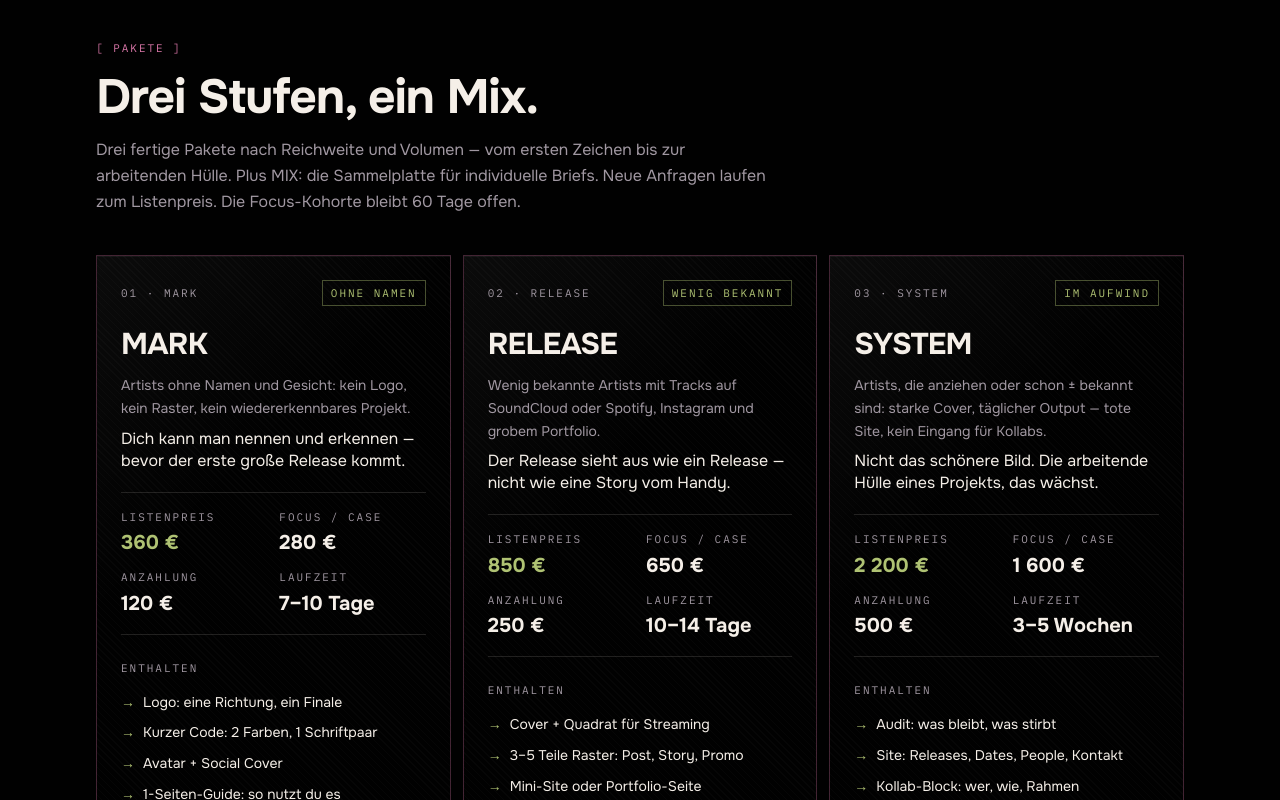
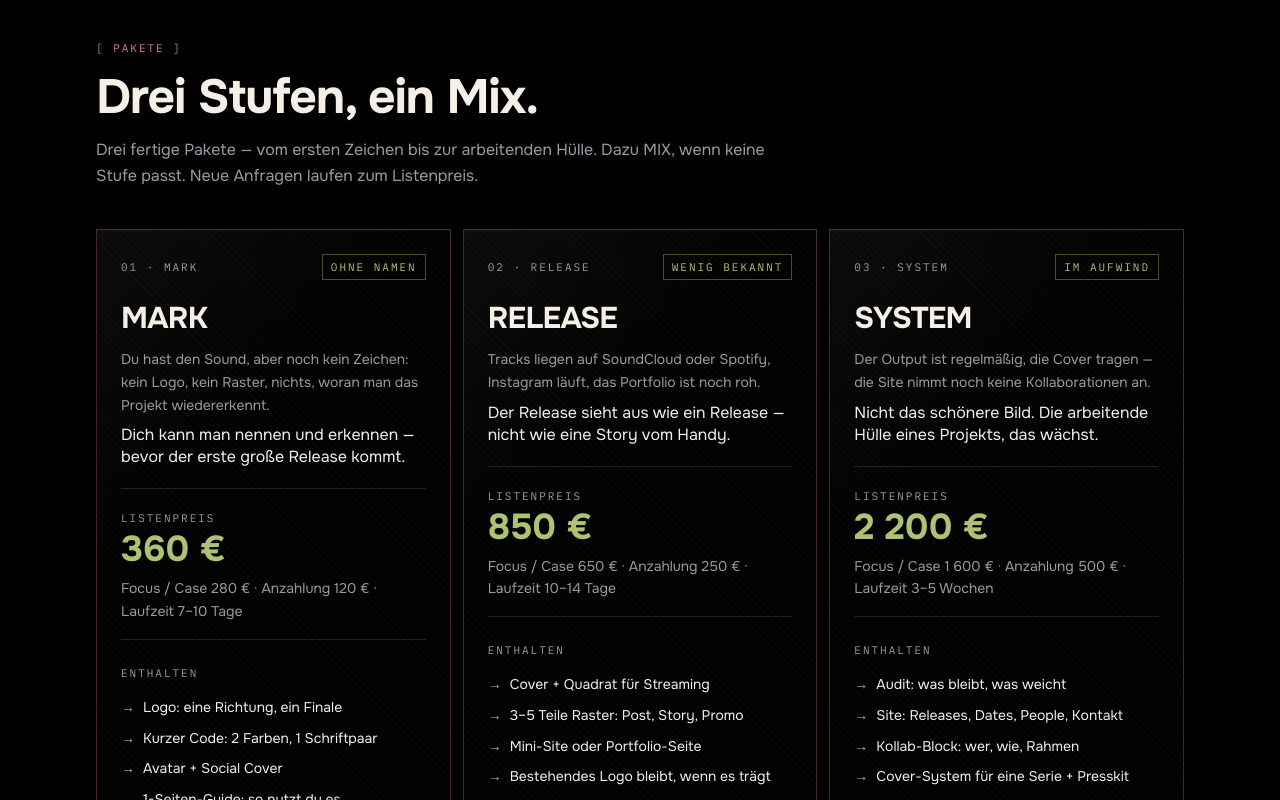
Before and after one commit to imtrtd/bcult, a Next.js app: page / in a window 1280 px wide. Shown: the part 2520-3320 px from the top of the page. Built offline with nearby package versions, Linux system fonts and the light colour scheme.

Commit message:
Soften package copy and make the list price the only anchor.

```diff
--- a/components/packages.tsx
+++ b/components/packages.tsx
@@ -1,5 +1,6 @@
 'use client'
 
+import { PACKAGE_KEY, type PackageCode } from '@/lib/site'
 import { useLocale, type Locale } from './locale-provider'
 import { Reveal } from './reveal'
 import { MixChecklist } from './mix-checklist'
@@ -40,8 +41,8 @@ const copy: Record<
     label: '[ Pakete ]',
     title: 'Drei Stufen, ein Mix.',
     intro:
-      'Drei fertige Pakete nach Reichweite und Volumen — vom ersten Zeichen bis zur arbeitenden Hülle. Plus MIX: die Sammelplatte für individuelle Briefs. Neue Anfragen laufen zum Listenpreis. Die Focus-Kohorte bleibt 60 Tage offen.',
-    note: 'Variante C: Focus-Preis nur gegen Anzahlung und als Case. Dateien nach Restzahlung. Zwei Korrekturrunden inklusive. MIX wird nach Brief kalkuliert — Modul für Modul.',
+      'Drei fertige Pakete — vom ersten Zeichen bis zur arbeitenden Hülle. Dazu MIX, wenn keine Stufe passt. Neue Anfragen laufen zum Listenpreis.',
+    note: 'Focus-Preis nur gegen Anzahlung und wenn das Projekt als Case gezeigt werden darf. Dateien nach der Restzahlung. Zwei Korrekturrunden inklusive. MIX wird nach dem Brief kalkuliert — ohne automatischen Preis.',
     listLabel: 'Listenpreis',
     focusLabel: 'Focus / Case',
     depositLabel: 'Anzahlung',
@@ -55,7 +56,7 @@ const copy: Record<
         code: '01 · MARK',
         name: 'MARK',
         tag: 'Ohne Namen',
-        who: 'Artists ohne Namen und Gesicht: kein Logo, kein Raster, kein wiedererkennbares Projekt.',
+        who: 'Du hast den Sound, aber noch kein Zeichen: kein Logo, kein Raster, nichts, woran man das Projekt wiedererkennt.',
         promise: 'Dich kann man nennen und erkennen — bevor der erste große Release kommt.',
         price: '360 €',
         focus: '280 €',
@@ -72,7 +73,7 @@ const copy: Record<
         code: '02 · RELEASE',
         name: 'RELEASE',
         tag: 'Wenig bekannt',
-        who: 'Wenig bekannte Artists mit Tracks auf SoundCloud oder Spotify, Instagram und grobem Portfolio.',
+        who: 'Tracks liegen auf SoundCloud oder Spotify, Instagram läuft, das Portfolio ist noch roh.',
         promise: 'Der Release sieht aus wie ein Release — nicht wie eine Story vom Handy.',
         price: '850 €',
         focus: '650 €',
@@ -89,14 +90,14 @@ const copy: Record<
         code: '03 · SYSTEM',
         name: 'SYSTEM',
         tag: 'Im Aufwind',
-        who: 'Artists, die anziehen oder schon ± bekannt sind: starke Cover, täglicher Output — tote Site, kein Eingang für Kollabs.',
+        who: 'Der Output ist regelmäßig, die Cover tragen — die Site nimmt noch keine Kollaborationen an.',
         promise: 'Nicht das schönere Bild. Die arbeitende Hülle eines Projekts, das wächst.',
         price: '2 200 €',
         focus: '1 600 €',
         deposit: '500 €',
         time: '3–5 Wochen',
         includes: [
-          'Audit: was bleibt, was stirbt',
+          'Audit: was bleibt, was weicht',
           'Site: Releases, Dates, People, Kontakt',
           'Kollab-Block: wer, wie, Rahmen',
           'Cover-System für eine Serie + Presskit',
@@ -126,8 +127,8 @@ const copy: Record<
     label: '[ Packages ]',
     title: 'Three tiers, one mix.',
     intro:
-      'Three finished packages by reach and volume — from the first mark to a working shell. Plus MIX: the pick-and-mix for custom briefs. New briefs run at list price. The focus cohort stays open for 60 days.',
-    note: 'Option C: focus price only against a deposit and as a case. Files after the balance. Two revision rounds included. MIX is quoted from the brief — module by module.',
+      'Three finished packages — from the first mark to a working shell. MIX if no tier fits. New briefs run at list price.',
+    note: 'The focus price applies only with a deposit and if the project may be shown as a case. Files after the balance. Two revision rounds included. MIX is quoted from the brief — there is no automatic price.',
     listLabel: 'List price',
     focusLabel: 'Focus / case',
     depositLabel: 'Deposit',
@@ -141,52 +142,37 @@ const copy: Record<
         code: '01 · MARK',
         name: 'MARK',
         tag: 'No name yet',
-        who: 'Artists without a name or face: no logo, no grid, nothing people can recognise.',
+        who: 'You have the sound, but not yet a mark: no logo, no grid, nothing people can recognise.',
         promise: 'You can be named and recognised — before the first big release.',
         price: '360 €',
         focus: '280 €',
         deposit: '120 €',
         time: '7–10 days',
-        includes: [
-          'Logo: one direction, one final',
-          'Short code: 2 colours, 1 type pair',
-          'Avatar + social cover',
-          'One-page guide: how to use it',
-        ],
+        includes: ['Logo: one direction, one final', 'Short code: 2 colours, 1 type pair', 'Avatar + social cover', 'One-page guide: how to use it'],
       },
       {
         code: '02 · RELEASE',
         name: 'RELEASE',
         tag: 'Little-known',
-        who: 'Lesser-known artists with tracks on SoundCloud or Spotify, Instagram, and a rough portfolio.',
+        who: 'Tracks are on SoundCloud or Spotify, Instagram is running, the portfolio is still rough.',
         promise: 'The release looks like a release — not a phone story.',
         price: '850 €',
         focus: '650 €',
         deposit: '250 €',
         time: '10–14 days',
-        includes: [
-          'Cover + streaming square',
-          '3–5 grid pieces: post, story, promo',
-          'Mini-site or portfolio page',
-          'Existing logo stays if it still holds',
-        ],
+        includes: ['Cover + streaming square', '3–5 grid pieces: post, story, promo', 'Mini-site or portfolio page', 'Existing logo stays if it still holds'],
       },
       {
         code: '03 · SYSTEM',
         name: 'SYSTEM',
         tag: 'Rising / known',
-        who: 'Artists gaining traction or already ± known: strong covers, daily output — dead site, no door for collabs.',
+        who: 'Output is regular and the covers hold — the site still has no door for collaborations.',
         promise: 'Not a prettier image. A working shell for a project that is growing.',
         price: '2 200 €',
         focus: '1 600 €',
         deposit: '500 €',
         time: '3–5 weeks',
-        includes: [
-          'Audit: what stays, what dies',
-          'Site: releases, dates, people, contact',
-          'Collab block: who, how, frame',
-          'Cover system for a series + press kit',
-        ],
+        includes: ['Audit: what stays, what steps back', 'Site: releases, dates, people, contact', 'Collab block: who, how, frame', 'Cover system for a series + press kit'],
       },
       {
         code: '04 · MIX',
@@ -198,12 +184,7 @@ const copy: Record<
         focus: 'brief → quote',
         deposit: 'by scope',
         time: 'per brief',
-        includes: [
-          'Combine modules from MARK / RELEASE / SYSTEM',
-          'Only what the brief actually needs',
-          'Clear scope and price before kickoff',
-          'Two revision rounds, same as fixed packages',
-        ],
+        includes: ['Combine modules from MARK / RELEASE / SYSTEM', 'Only what the brief actually needs', 'Clear scope and price before kickoff', 'Two revision rounds, same as fixed packages'],
         custom: true,
       },
     ],
@@ -212,8 +193,8 @@ const copy: Record<
     label: '[ Пакеты ]',
     title: 'Три ступени и сборная.',
     intro:
-      'Три готовых комплекса по возрастанию цены и объёма — под разные фокус-группы и задачи. Плюс «сборная солянка» под индивидуальный заказ. Новые заявки — по прайсу. Фокус-когорта открыта 60 дней.',
-    note: 'Вариант C: фокус-цена только со взносом и как кейс. Файлы после остатка. Два раунда правок входят. MIX / сборная считается по брифу — модуль за модулем.',
+      'Три готовых пакета — от первого знака до рабочей оболочки. MIX, если ни одна ступень не подходит. Новые заявки идут по прайсу.',
+    note: 'Фокус-цена только при взносе и если проект можно показать как кейс. Файлы после остатка. Два раунда правок входят. MIX считается по брифу — автоматической цены нет.',
     listLabel: 'Прайс',
     focusLabel: 'Фокус / кейс',
     depositLabel: 'Взнос',
@@ -227,18 +208,13 @@ const copy: Record<
         code: '01 · MARK',
         name: 'MARK',
         tag: 'Без имени',
-        who: 'Артисты без имени: нет знака, нет сетки, нет лица проекта — тебя пока не узнать.',
+        who: 'Звук уже есть, знака ещё нет: ни лого, ни сетки, ни того, по чему проект узнают.',
         promise: 'Тебя можно назвать и узнать — ещё до первого крупного релиза.',
         price: '360 €',
         focus: '280 €',
         deposit: '120 €',
         time: '7–10 дней',
-        includes: [
-          'Лого: одно направление, один финал',
-          'Короткий код: 2 цвета, 1 пара шрифтов',
-          'Аватар + обложка соцсети',
-          'Гайд на 1 страницу: как этим пользоваться',
-        ],
+        includes: ['Лого: одно направление, один финал', 'Короткий код: 2 цвета, 1 пара шрифтов', 'Аватар + обложка соцсети', 'Гайд на 1 страницу: как этим пользоваться'],
       },
       {
         code: '02 · RELEASE',
@@ -250,29 +226,19 @@ const copy: Record<
         focus: '650 €',
         deposit: '250 €',
         time: '10–14 дней',
-        includes: [
-          'Обложка + квадрат под стриминг',
-          '3–5 единиц сетки: пост, сторис, промо',
-          'Мини-сайт или страница-портфолио',
-          'Живое лого не пересобираем с нуля',
-        ],
+        includes: ['Обложка + квадрат под стриминг', '3–5 единиц сетки: пост, сторис, промо', 'Мини-сайт или страница-портфолио', 'Живое лого не пересобираем с нуля'],
       },
       {
         code: '03 · SYSTEM',
         name: 'SYSTEM',
         tag: 'Набирают ход',
-        who: 'Артисты, которые набирают популярность или уже ± известны: сильные обложки, регулярный выпуск — мёртвый сайт, нет входа в коллабы.',
+        who: 'Выпуск уже регулярный, обложки держатся — на сайте всё ещё нет входа для коллабораций.',
         promise: 'Не красивее картинка. Рабочая оболочка проекта, который растёт.',
         price: '2 200 €',
         focus: '1 600 €',
         deposit: '500 €',
         time: '3–5 недель',
-        includes: [
-          'Аудит: что оставить, что убрать',
-          'Сайт: релизы, даты, люди, контакт',
-          'Блок коллабораций: кто, как, рамка',
-          'Система обложек на серию + пресс-кит',
-        ],
+        includes: ['Аудит: что остаётся, что отходит', 'Сайт: релизы, даты, люди, контакт', 'Блок коллабораций: кто, как, рамка', 'Система обложек на серию + пресс-кит'],
       },
       {
         code: '04 · MIX',
@@ -284,12 +250,7 @@ const copy: Record<
         focus: 'бриф → оценка',
         deposit: 'по объёму',
         time: 'по брифу',
-        includes: [
-          'Модули из MARK / RELEASE / SYSTEM в любой комбинации',
-          'Только то, что реально нужно по брифу',
-          'Понятный scope и цена до старта',
-          'Два раунда правок — как в фиксированных пакетах',
-        ],
+        includes: ['Модули из MARK / RELEASE / SYSTEM в любой комбинации', 'Только то, что реально нужно по брифу', 'Понятный scope и цена до старта', 'Два раунда правок — как в фиксированных пакетах'],
         custom: true,
       },
     ],
@@ -314,7 +275,6 @@ export function Packages() {
             <p className="max-w-2xl text-pretty leading-relaxed text-muted-foreground">{t.intro}</p>
           </div>
         </Reveal>
-
         <div className="mt-10 grid grid-cols-1 gap-3 lg:grid-cols-3">
           {tiers.map((item, i) => (
             <Reveal key={item.name} delay={i * 80}>
@@ -322,7 +282,6 @@ export function Packages() {
             </Reveal>
           ))}
         </div>
-
         {custom ? (
           <Reveal delay={280}>
             <div className="mt-3">
@@ -330,7 +289,6 @@ export function Packages() {
             </div>
           </Reveal>
         ) : null}
-
         <Reveal delay={320}>
           <p className="mt-8 max-w-3xl text-sm leading-relaxed text-muted-foreground">{t.note}</p>
         </Reveal>
@@ -358,45 +316,36 @@ function PackageCard({
   wide?: boolean
 }) {
   const priceLabel = item.custom ? labels.customPriceLabel : labels.listLabel
-
   return (
     <article
       id={item.custom ? 'mix' : undefined}
-      className={`carbon-panel flex min-h-full flex-col gap-5 border-pink/30 p-5 transition-colors hover:border-pink sm:p-6 ${
-        wide && !item.custom ? 'lg:grid lg:grid-cols-[1.1fr_0.9fr] lg:items-start lg:gap-10' : ''
-      } ${item.custom ? 'border-lime/35 hover:border-lime' : ''}`}
+      className={`carbon-panel flex min-h-full flex-col gap-5 border-pink/30 p-5 transition-colors hover:border-pink sm:p-6 ${wide && !item.custom ? 'lg:grid lg:grid-cols-[1.1fr_0.9fr] lg:items-start lg:gap-10' : ''} ${item.custom ? 'border-lime/35 hover:border-lime' : ''}`}
     >
       <div className="flex flex-col gap-5">
         <div className="flex items-center justify-between gap-3">
           <span className="label-mono text-muted-foreground">{item.code}</span>
-          <span
-            className={`label-mono border px-2 py-1 ${
-              item.custom ? 'border-lime/50 text-lime' : 'border-lime/40 text-lime'
-            }`}
-          >
-            {item.tag}
-          </span>
+          <span className={`label-mono border px-2 py-1 ${item.custom ? 'border-lime/50 text-lime' : 'border-lime/40 text-lime'}`}>{item.tag}</span>
         </div>
         <div>
           <h3 className="font-display text-3xl font-bold tracking-tight text-foreground">{item.name}</h3>
           <p className="mt-3 text-sm leading-relaxed text-muted-foreground">{item.who}</p>
           <p className="mt-2 text-base leading-snug text-foreground">{item.promise}</p>
         </div>
-        <div className={`grid gap-3 border-y border-border py-4 ${wide ? 'sm:grid-cols-4' : 'grid-cols-2'}`}>
-          <PriceCell label={priceLabel} value={item.price} accent />
-          <PriceCell label={labels.focusLabel} value={item.focus} />
-          <PriceCell label={labels.depositLabel} value={item.deposit} />
-          <PriceCell label={labels.timeLabel} value={item.time} />
+        <div className="border-y border-border py-4">
+          <span className="label-mono text-muted-foreground">{priceLabel}</span>
+          <p className="font-display text-4xl font-bold text-lime">{item.price}</p>
+          <p className="mt-2 text-sm leading-relaxed text-muted-foreground">
+            {labels.focusLabel} {item.focus} {' · '} {labels.depositLabel} {item.deposit} {' · '} {labels.timeLabel} {item.time}
+          </p>
         </div>
       </div>
-
       <div className="flex min-h-full flex-col gap-5">
         {item.custom ? (
           <MixChecklist />
         ) : (
           <div>
             <span className="label-mono text-muted-foreground">{labels.includesLabel}</span>
-            <ul className={`mt-3 flex flex-col gap-2 ${wide ? 'sm:grid sm:grid-cols-2 sm:gap-x-6' : ''}`}>
+            <ul className="mt-3 flex flex-col gap-2">
               {item.includes.map((line) => (
                 <li key={line} className="text-sm leading-relaxed text-foreground">
                   <span className="mr-2 text-lime">→</span>
@@ -407,12 +356,9 @@ function PackageCard({
           </div>
         )}
         <a
-          href={`#kontakt`}
-          className={`mt-auto inline-flex min-h-11 w-fit items-center justify-center px-4 py-2 text-sm font-semibold transition-colors ${
-            item.custom
-              ? 'border border-lime bg-transparent text-lime hover:bg-lime hover:text-lime-foreground'
-              : 'bg-lime text-lime-foreground hover:bg-foreground'
-          }`}
+          href="/#kontakt"
+          onClick={() => rememberPackage(item.custom ? 'MIX' : (item.name as PackageCode))}
+          className={`mt-auto inline-flex min-h-11 w-fit items-center justify-center px-4 py-2 text-sm font-semibold transition-colors ${item.custom ? 'border border-lime bg-transparent text-lime hover:bg-lime hover:text-lime-foreground' : 'bg-lime text-lime-foreground hover:bg-foreground'}`}
         >
           {cta}
         </a>
@@ -421,11 +367,11 @@ function PackageCard({
   )
 }
 
-function PriceCell({ label, value, accent = false }: { label: string; value: string; accent?: boolean }) {
-  return (
-    <div className="flex flex-col gap-1">
-      <span className="label-mono text-muted-foreground">{label}</span>
-      <span className={`font-display text-xl font-bold ${accent ? 'text-lime' : 'text-foreground'}`}>{value}</span>
-    </div>
-  )
+function rememberPackage(code: PackageCode) {
+  try {
+    sessionStorage.setItem(PACKAGE_KEY, code)
+  } catch {
+    /* ignore */
+  }
+  window.dispatchEvent(new Event('bcult-package'))
 }
```
